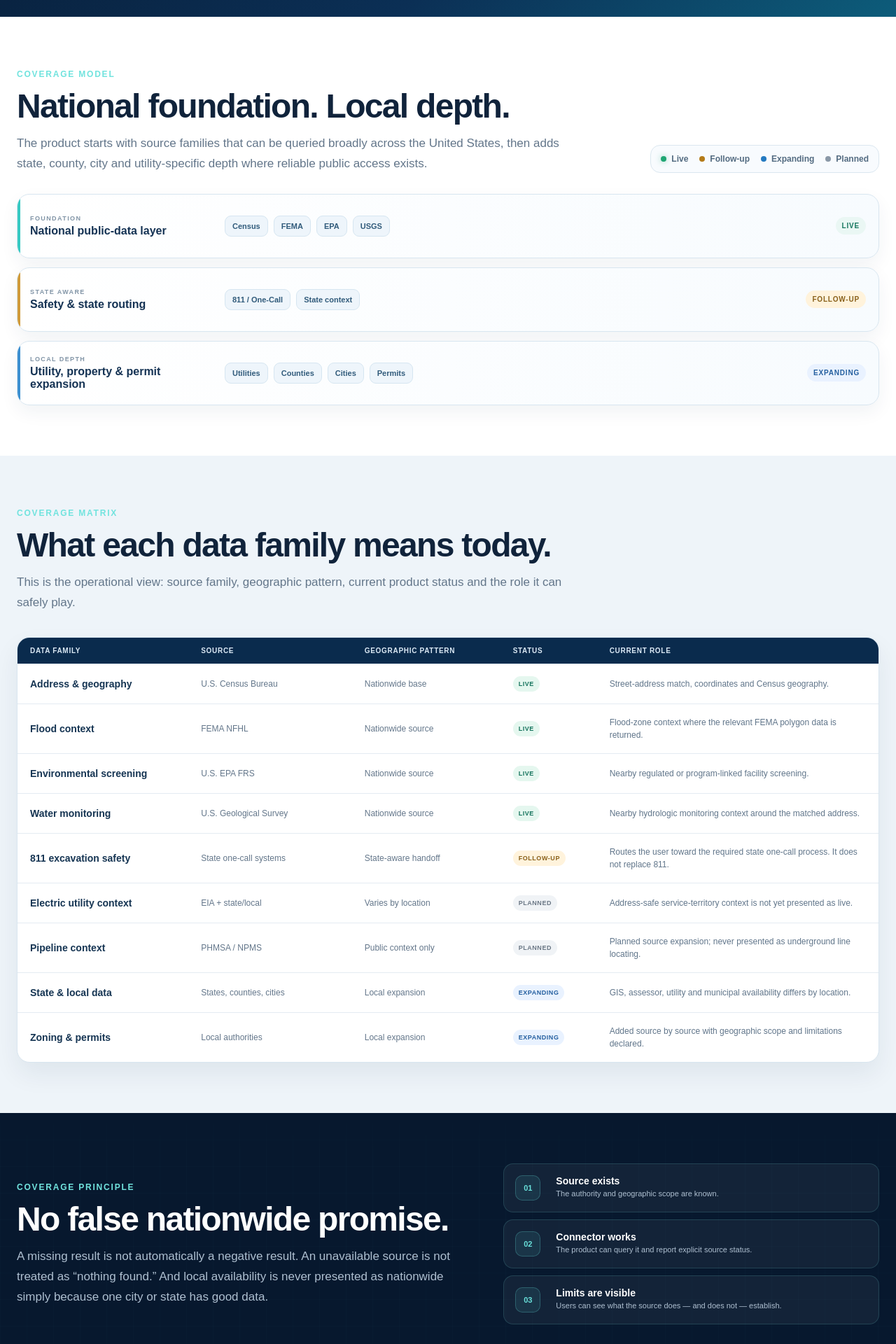
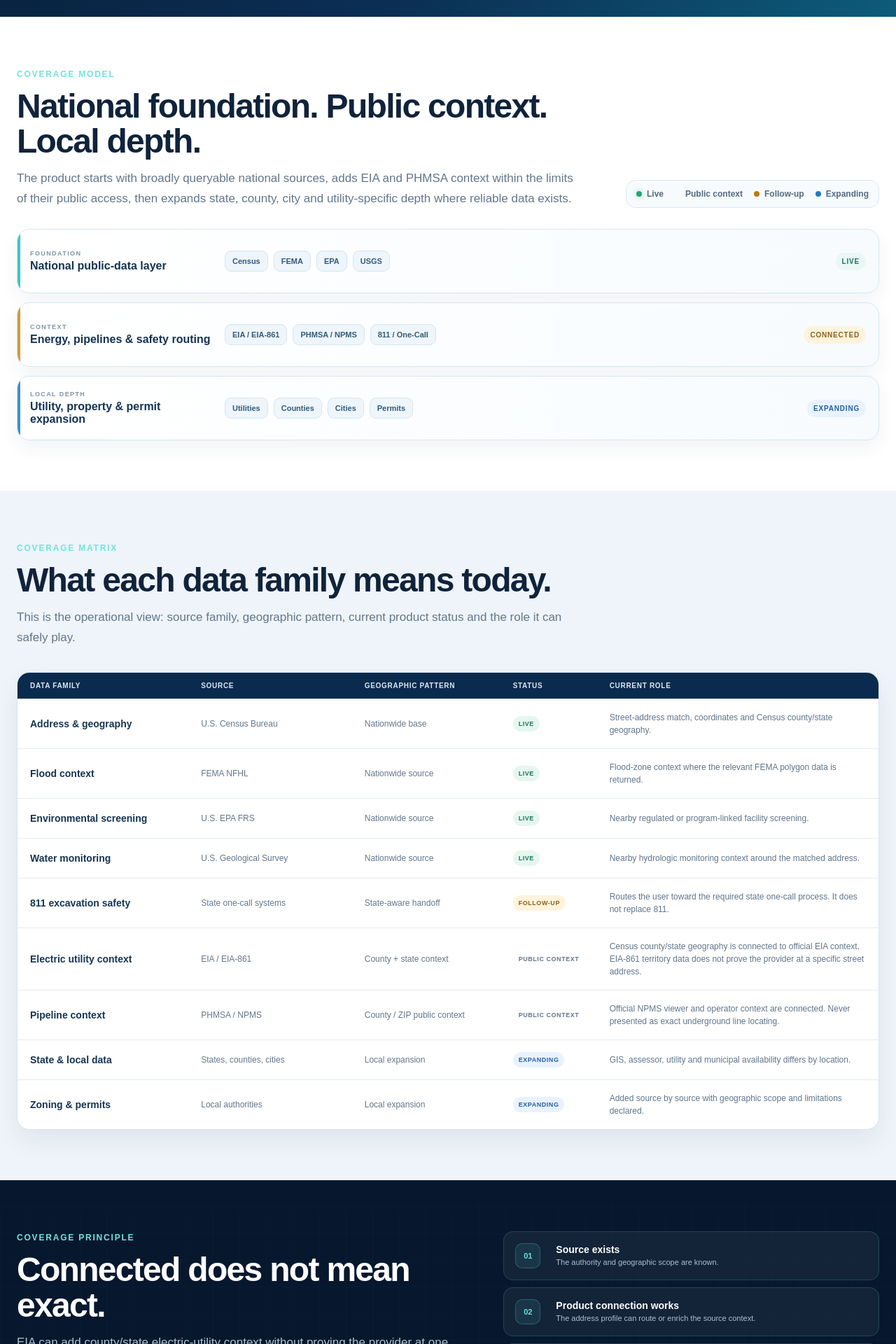
Before and after one commit to HenrikBrixCare/utilitydatausa, a Next.js app: page /data-coverage in a window 1280 px wide. Shown: the part 720-2640 px from the top of the page at 70% size. Built offline with nearby package versions, Linux system fonts and the light colour scheme.

Commit message:
Mark EIA and PHMSA as connected public context

```diff
--- a/app/data-coverage/page.tsx
+++ b/app/data-coverage/page.tsx
@@ -4,17 +4,17 @@ import { SiteFooter, SiteHeader } from "../components/SiteChrome";
 
 export const metadata: Metadata = {
   title: "UtilityDataUSA Data Coverage",
-  description: "See which UtilityDataUSA data families are live nationwide, state-aware, expanding locally or planned."
+  description: "See which UtilityDataUSA data families are live nationwide, available as public context, state-aware, or expanding locally."
 };
 
 const coverageRows = [
-  { family: "Address & geography", source: "U.S. Census Bureau", scope: "Nationwide base", status: "Live", cls: "status-live", note: "Street-address match, coordinates and Census geography." },
+  { family: "Address & geography", source: "U.S. Census Bureau", scope: "Nationwide base", status: "Live", cls: "status-live", note: "Street-address match, coordinates and Census county/state geography." },
   { family: "Flood context", source: "FEMA NFHL", scope: "Nationwide source", status: "Live", cls: "status-live", note: "Flood-zone context where the relevant FEMA polygon data is returned." },
   { family: "Environmental screening", source: "U.S. EPA FRS", scope: "Nationwide source", status: "Live", cls: "status-live", note: "Nearby regulated or program-linked facility screening." },
   { family: "Water monitoring", source: "U.S. Geological Survey", scope: "Nationwide source", status: "Live", cls: "status-live", note: "Nearby hydrologic monitoring context around the matched address." },
   { family: "811 excavation safety", source: "State one-call systems", scope: "State-aware handoff", status: "Follow-up", cls: "status-followup", note: "Routes the user toward the required state one-call process. It does not replace 811." },
-  { family: "Electric utility context", source: "EIA + state/local", scope: "Varies by location", status: "Planned", cls: "status-planned", note: "Address-safe service-territory context is not yet presented as live." },
-  { family: "Pipeline context", source: "PHMSA / NPMS", scope: "Public context only", status: "Planned", cls: "status-planned", note: "Planned source expansion; never presented as underground line locating." },
+  { family: "Electric utility context", source: "EIA / EIA-861", scope: "County + state context", status: "Public context", cls: "status-context", note: "Census county/state geography is connected to official EIA context. EIA-861 territory data does not prove the provider at a specific street address." },
+  { family: "Pipeline context", source: "PHMSA / NPMS", scope: "County / ZIP public context", status: "Public context", cls: "status-context", note: "Official NPMS viewer and operator context are connected. Never presented as exact underground line locating." },
   { family: "State & local data", source: "States, counties, cities", scope: "Local expansion", status: "Expanding", cls: "status-expanding", note: "GIS, assessor, utility and municipal availability differs by location." },
   { family: "Zoning & permits", source: "Local authorities", scope: "Local expansion", status: "Expanding", cls: "status-expanding", note: "Added source by source with geographic scope and limitations declared." }
 ];
@@ -29,14 +29,14 @@ export default function DataCoveragePage() {
           <div>
             <span className="product-page-eyebrow">Data coverage</span>
             <h1>Know what is covered before you rely on it.</h1>
-            <p>UtilityDataUSA combines national public-data sources with state and local connections that vary by location. This page shows the difference clearly — what is live now, what is a safety handoff, and what is still expanding.</p>
+            <p>UtilityDataUSA combines national public-data sources with state, county and public-context sources that have different levels of precision. This page shows the difference clearly instead of turning every source into the same kind of claim.</p>
             <div className="product-cta-row"><Link className="product-button" href="/">Check an address</Link><Link className="product-button secondary" href="/resources">Open source library</Link></div>
           </div>
 
           <aside className="coverage-scoreboard" aria-label="Current coverage summary">
             <div><strong>4</strong><span>Live national data families</span></div>
+            <div><strong>2</strong><span>Connected public-context families</span></div>
             <div><strong>1</strong><span>State-aware safety handoff</span></div>
-            <div><strong>2</strong><span>Planned source families</span></div>
             <div><strong>2</strong><span>Expanding local areas</span></div>
           </aside>
         </div>
@@ -47,14 +47,14 @@ export default function DataCoveragePage() {
           <div className="coverage-overview-head">
             <div className="product-section-head">
               <span className="product-page-eyebrow">Coverage model</span>
-              <h2>National foundation. Local depth.</h2>
-              <p>The product starts with source families that can be queried broadly across the United States, then adds state, county, city and utility-specific depth where reliable public access exists.</p>
+              <h2>National foundation. Public context. Local depth.</h2>
+              <p>The product starts with broadly queryable national sources, adds EIA and PHMSA context within the limits of their public access, then expands state, county, city and utility-specific depth where reliable data exists.</p>
             </div>
             <div className="coverage-legend-panel">
               <span><i className="coverage-dot live"></i>Live</span>
+              <span><i className="coverage-dot context"></i>Public context</span>
               <span><i className="coverage-dot followup"></i>Follow-up</span>
               <span><i className="coverage-dot expanding"></i>Expanding</span>
-              <span><i className="coverage-dot planned"></i>Planned</span>
             </div>
           </div>
 
@@ -65,9 +65,9 @@ export default function DataCoveragePage() {
               <b>LIVE</b>
             </div>
             <div className="coverage-layer state">
-              <div className="coverage-layer-label"><small>STATE AWARE</small><strong>Safety & state routing</strong></div>
-              <div className="coverage-layer-track"><span>811 / One-Call</span><span>State context</span></div>
-              <b>FOLLOW-UP</b>
+              <div className="coverage-layer-label"><small>CONTEXT</small><strong>Energy, pipelines & safety routing</strong></div>
+              <div className="coverage-layer-track"><span>EIA / EIA-861</span><span>PHMSA / NPMS</span><span>811 / One-Call</span></div>
+              <b>CONNECTED</b>
             </div>
             <div className="coverage-layer local">
               <div className="coverage-layer-label"><small>LOCAL DEPTH</small><strong>Utility, property & permit expansion</strong></div>
@@ -107,12 +107,12 @@ export default function DataCoveragePage() {
         <div className="portal-container coverage-principle-grid">
           <div className="product-section-head">
             <span className="product-page-eyebrow">Coverage principle</span>
-            <h2>No false nationwide promise.</h2>
-            <p>A missing result is not automatically a negative result. An unavailable source is not treated as “nothing found.” And local availability is never presented as nationwide simply because one city or state has good data.</p>
+            <h2>Connected does not mean exact.</h2>
+            <p>EIA can add county/state electric-utility context without proving the provider at one house. PHMSA can add public transmission-pipeline context without becoming an underground line locator. UtilityDataUSA keeps those distinctions visible.</p>
           </div>
           <div className="coverage-rules-list">
             <div><b>01</b><span><strong>Source exists</strong><small>The authority and geographic scope are known.</small></span></div>
-            <div><b>02</b><span><strong>Connector works</strong><small>The product can query it and report explicit source status.</small></span></div>
+            <div><b>02</b><span><strong>Product connection works</strong><small>The address profile can route or enrich the source context.</small></span></div>
             <div><b>03</b><span><strong>Limits are visible</strong><small>Users can see what the source does — and does not — establish.</small></span></div>
           </div>
         </div>
```
